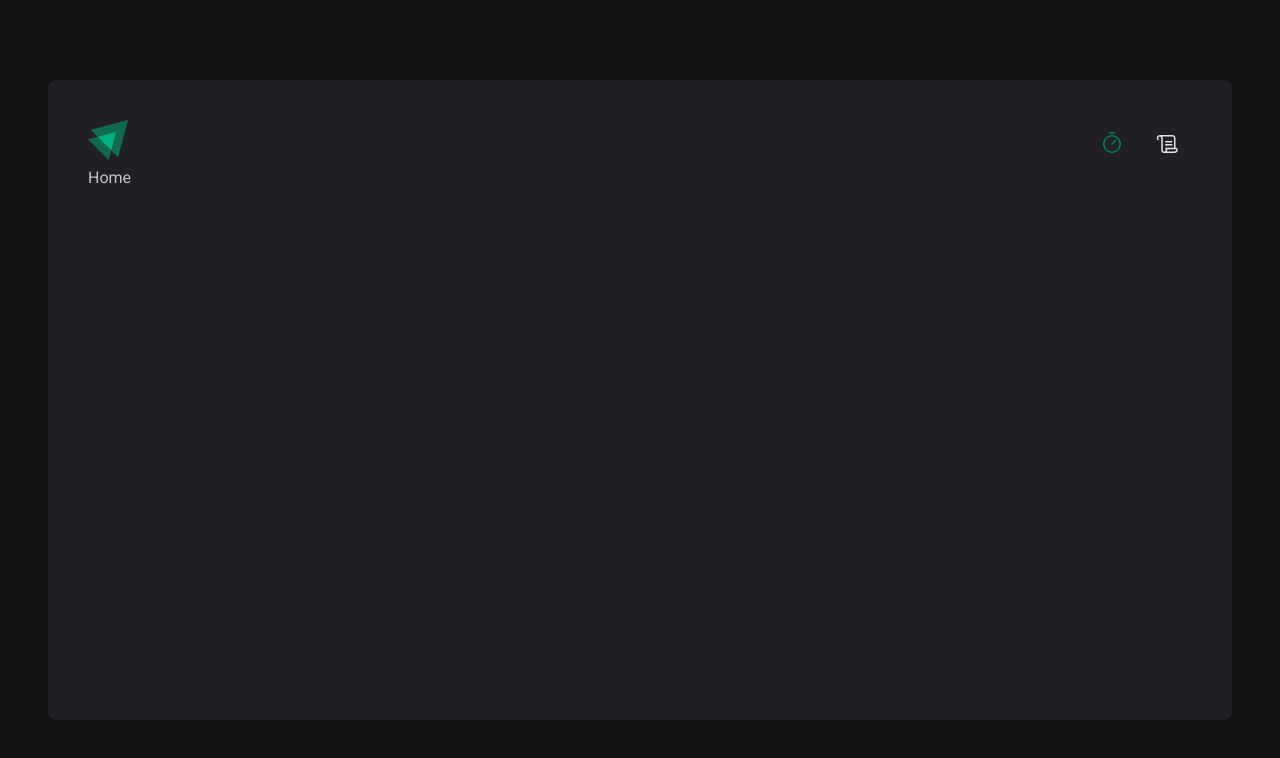
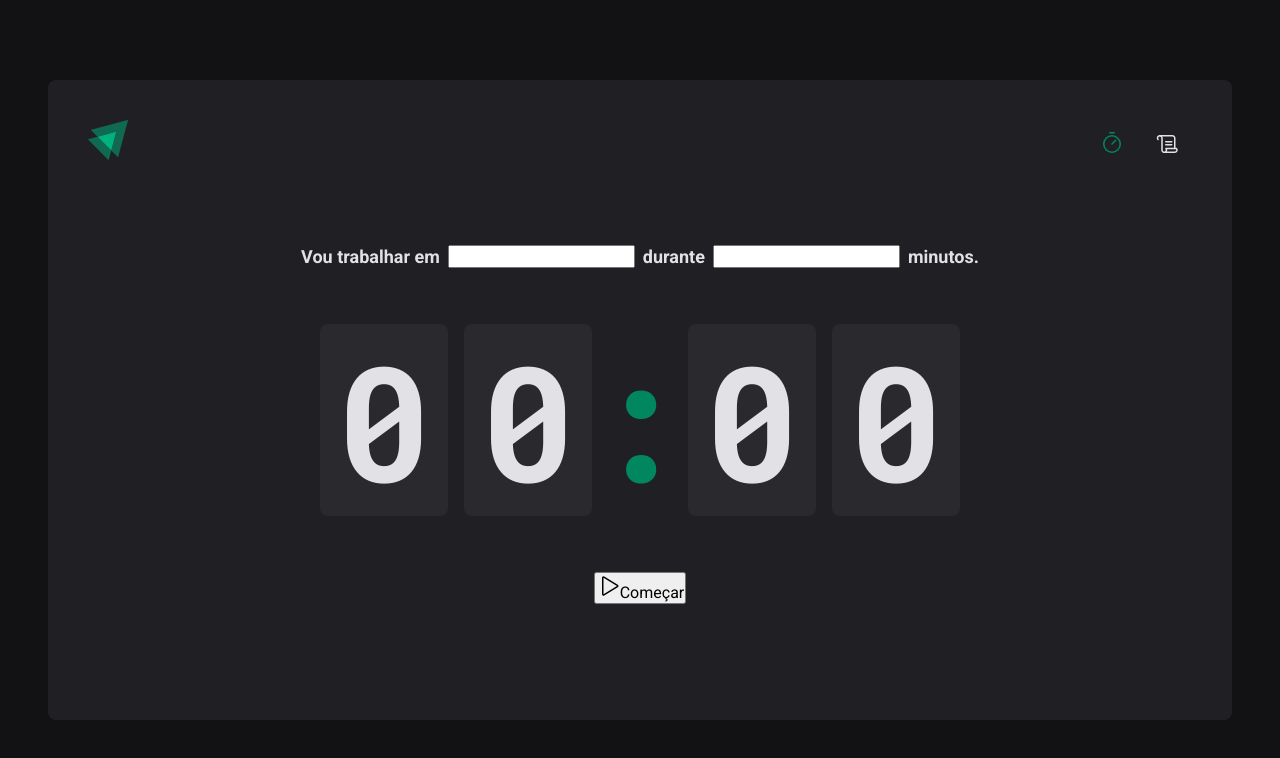
Before and after one commit to DanielEgiidio/pomodoro, a React (Vite) app: page / in a window 1280 px wide. Shown: the top 758 px of the page. Built offline with nearby package versions, Linux system fonts and the light colour scheme.

Commit message:
Criação do layout da pagina home

```diff
--- a/src/pages/Home.tsx
+++ /dev/null
@@ -1,5 +0,0 @@
-import React from "react";
-
-export const Home = () => {
-  return <div>Home</div>;
-};
--- /dev/null
+++ b/src/pages/Home/index.tsx
@@ -0,0 +1,39 @@
+import { Play } from "phosphor-react";
+
+import {
+  CountdownContainer,
+  FormContainer,
+  HomeContainer,
+  Separator,
+} from "./styles";
+
+export function Home() {
+  return (
+    <HomeContainer>
+      <form>
+        <FormContainer>
+          <label htmlFor="task">Vou trabalhar em</label>
+          <input id="task" />
+
+          <label htmlFor="minutesAmount">durante</label>
+          <input type="number" id="minutesAmount" />
+
+          <span>minutos.</span>
+        </FormContainer>
+
+        <CountdownContainer>
+          <span>0</span>
+          <span>0</span>
+          <Separator>:</Separator>
+          <span>0</span>
+          <span>0</span>
+        </CountdownContainer>
+
+        <button type="submit">
+          <Play size={24} />
+          Começar
+        </button>
+      </form>
+    </HomeContainer>
+  );
+}
--- /dev/null
+++ b/src/pages/Home/styles.ts
@@ -0,0 +1,49 @@
+import styled from "styled-components";
+
+export const HomeContainer = styled.main`
+  flex: 1;
+  display: flex;
+  flex-direction: column;
+  align-items: center;
+  justify-content: center;
+  form {
+    display: flex;
+    flex-direction: column;
+    align-items: center;
+    gap: 3.5rem;
+  }
+`;
+
+export const FormContainer = styled.div`
+  width: 100%;
+  display: flex;
+  align-items: center;
+  justify-content: center;
+  gap: 0.5rem;
+  color: ${(props) => props.theme["gray-100"]};
+  font-size: 1.125rem;
+  font-weight: bold;
+  flex-wrap: wrap;
+`;
+
+export const CountdownContainer = styled.div`
+  font-family: "Roboto Mono", monospace;
+  font-size: 10rem;
+  line-height: 8rem;
+  color: ${(props) => props.theme["gray-100"]};
+  display: flex;
+  gap: 1rem;
+  span {
+    background: ${(props) => props.theme["gray-700"]};
+    padding: 2rem 1rem;
+    border-radius: 8px;
+  }
+`;
+export const Separator = styled.div`
+  padding: 2rem 0;
+  color: ${(props) => props.theme["green-500"]};
+  width: 4rem;
+  overflow: hidden;
+  display: flex;
+  justify-content: center;
+`;
--- a/src/styles/global.ts
+++ b/src/styles/global.ts
@@ -13,6 +13,7 @@
   body {
     background: ${(props) => props.theme["gray-900"]};
     color: ${(props) => props.theme["gray-300"]};
+    -webkit-font-smoothing: antialiased;
   }
   body, input, textarea, button {
     font-family: 'Roboto', sans-serif;
```
Also changed, not shown: src/pages/History/index.tsx (renamed from src/pages/History.tsx).
